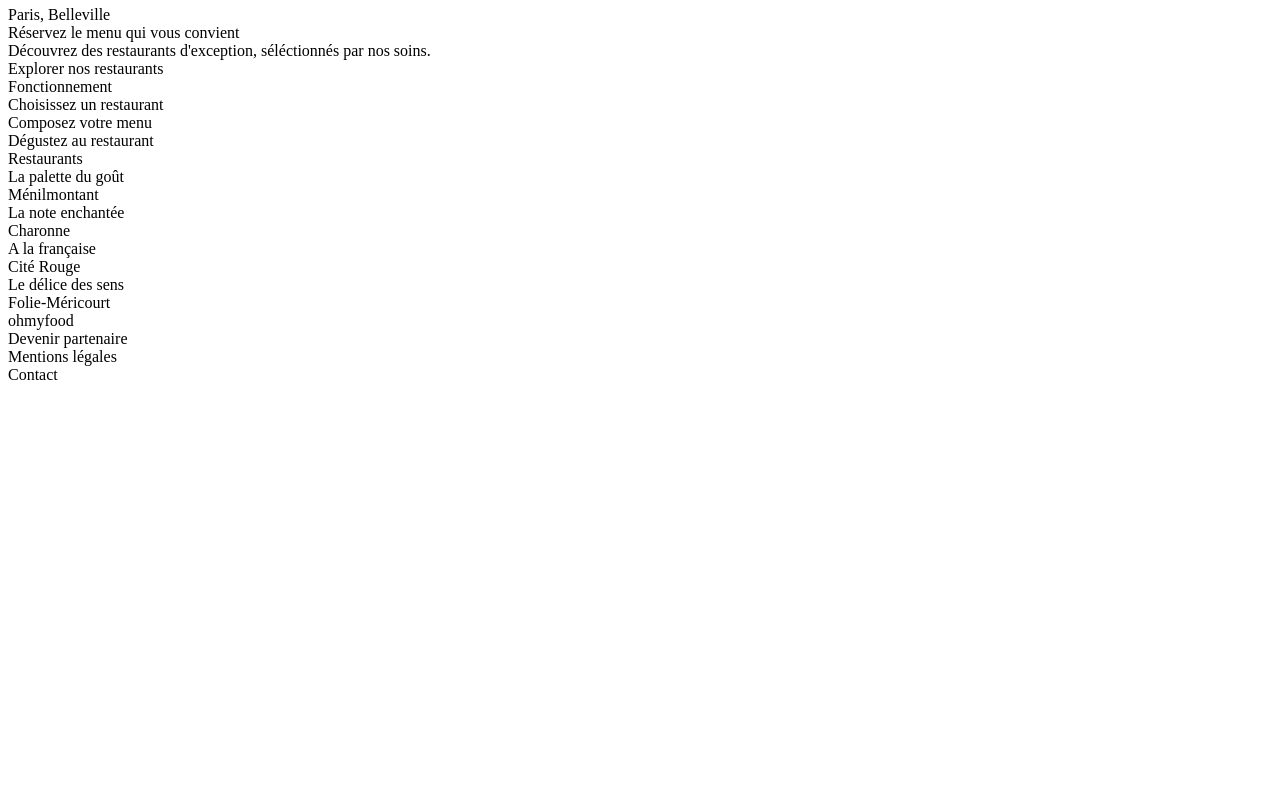
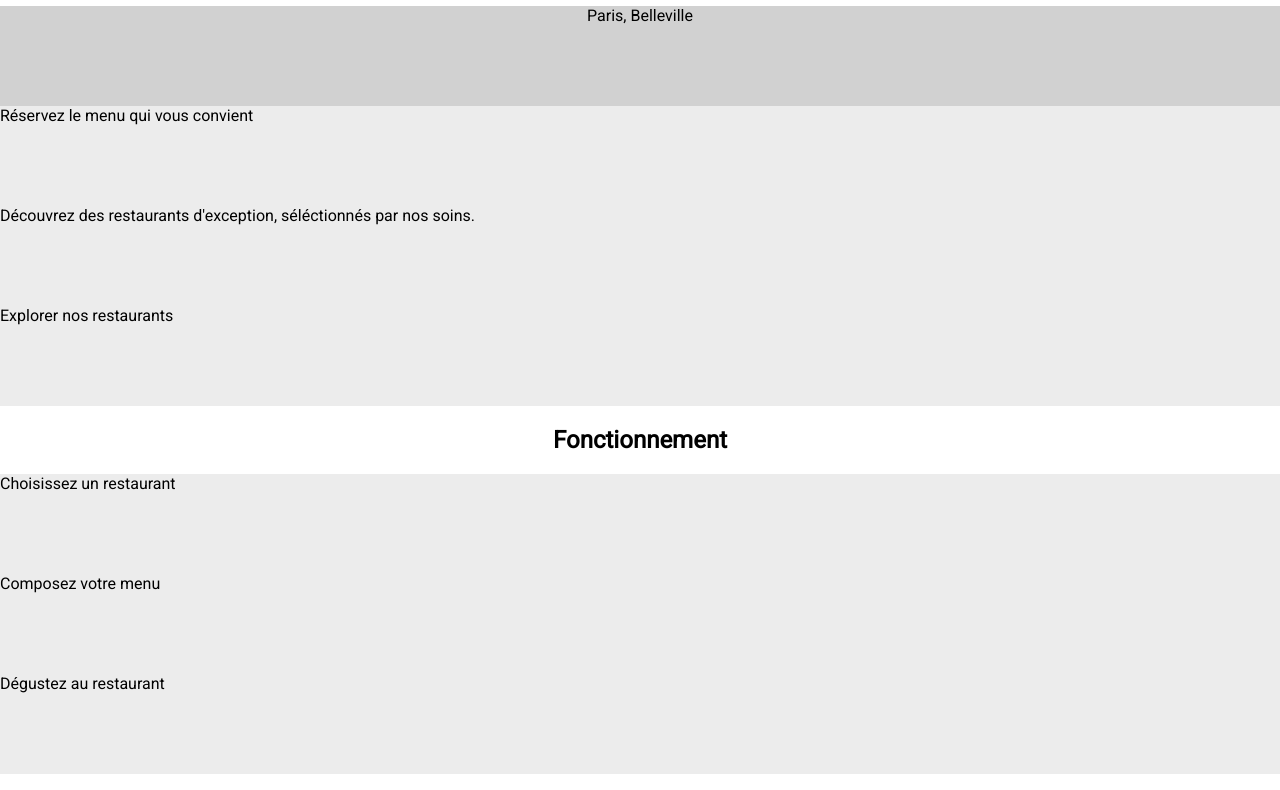
Before and after one commit to YoshiOnly/JonathanHingue_3_26-04-2021, a plain HTML site: page index.html in a window 1280 px wide. Shown: the part 84-874 px from the top of the page. Before the commit the page ends 800 px from the top, so only its background shows below. Drawn offline with Linux system fonts and the light colour scheme; files whose address does not match are found by name; a web font is replaced by a local one.

Commit message:
amélioration de la maquette

```diff
--- a/CSS/style.css
+++ b/CSS/style.css
@@ -29,4 +29,117 @@
 
 h1{
     font-family: "Shrikhand";
+    text-align: center;
 }
+
+/* body */
+
+body{
+    margin: 0px;
+}
+
+/* hearder */
+
+.location
+{
+    display: flex;
+    width: 100%;
+    height: 100px;
+    background-color: #d1d1d1;
+    justify-content: center;
+    font-family: "Roboto";
+}
+
+.reservation
+{
+    display: flex;
+    width: 100%;
+    height: 300px;
+    background-color: #ececec;
+    font-family: "Roboto";
+    justify-content: center;
+    flex-wrap: wrap;
+    font-family: "Roboto";
+}
+
+.bloc_reservation
+{
+    display: flex;
+    width: 100%;
+    height: 100px;
+}
+
+/* main */
+
+main
+{
+    font-family: "Roboto";
+}
+
+.fonctionnement
+{
+    background-color: white;
+    display: flex;
+    width: 100%;
+    height: auto;
+    align-content: space-between;
+    justify-content: center;
+    flex-wrap: wrap;
+    font-family: "Roboto";
+}
+
+.bloc_fonctionnement
+{
+    display: flex;
+    width: 100%;
+    height: 100px;
+    background-color: #ececec;
+}
+
+.restaurants
+{
+    display: flex;
+    width: 100%;
+    background-color: #ececec;
+    flex-wrap: wrap;
+    justify-content: center;
+}
+
+.bloc_restaurants
+{
+    display: flex;
+    height: 200px;
+    background-color: white;
+    flex-wrap: wrap;
+}
+
+.bloc_restaurants_txt
+{
+    display: flex;
+    width: 100%;
+}
+
+/* footer */
+
+footer
+{
+    display: flex;
+    background-color: rgb(27, 27, 27);
+    color: white;
+    width: 100%;
+    height: 300px;
+    flex-wrap: wrap;
+}
+
+.titre_footer
+{
+    font-family: "Shrikhand";
+    width: 100%;
+}
+
+.lien_footer
+{
+    display: flex;
+    width: 100%;
+    font-family: "Roboto";
+}
--- a/index.html
+++ b/index.html
@@ -8,23 +8,23 @@
     <link href="https://fonts.googleapis.com/css2?family=Roboto:wght@100;400&family=Shrikhand&display=swap" rel="stylesheet">
     <script src="https://kit.fontawesome.com/fe86d4450e.js" crossorigin="anonymous"></script>
     <link rel="stylesheet" media="screen" type="text/css" href="CSS/style.css">
-    <title>OhMyFood</title>
+    <title>ohmyfood</title>
 </head>
 
 <body>
     <header>
-        <h1>OhMyFood</h1>
+        <h1>ohmyfood</h1>
         <div class= "location">
             <div>Paris, Belleville</div>
         </div>
         <div class="reservation">
-            <div>
+            <div class="bloc_reservation">
                 Réservez le menu qui vous convient
             </div>
-            <div>
+            <div class="bloc_reservation">
                 Découvrez des restaurants d'exception, séléctionnés par nos soins.
             </div>
-            <div>
+            <div class="bloc_reservation">
                 Explorer nos restaurants
             </div>
         </div>
@@ -32,43 +32,44 @@
 
     <main>
         <div class="fonctionnement">
-            <div>Fonctionnement</div>
-            <div>
+            <h2>Fonctionnement</h2>
+            <div class="bloc_fonctionnement">
                 Choisissez un restaurant
             </div>
-            <div>
+            <div class="bloc_fonctionnement">
                 Composez votre menu
             </div>
-            <div>
+            <div class="bloc_fonctionnement">
                 Dégustez au restaurant
             </div>
         </div>
 
         <div class="Restaurants">
-            <div>Restaurants</div>
-            <div class="block_restaurants">
-                <div>La palette du goût</div>
-                <div>Ménilmontant</div>
+            <h2>Restaurants</h2>
+            <div class="bloc_restaurants">
+                <div class="bloc_restaurants_txt">La palette du goût</div>
+                <div class="bloc_restaurants_txt">Ménilmontant</div>
             </div>
-            <div class="block_restaurants">
-                <div>La note enchantée</div>
-                <div>Charonne</div>
+            <div class="bloc_restaurants">
+                <div class="bloc_restaurants_txt">La note enchantée</div>
+                <div class="bloc_restaurants_txt">Charonne</div>
             </div>
-            <div class="block_restaurants">
-                <div>A la française</div>
-                <div>Cité Rouge</div>
+            <div class="bloc_restaurants">
+                <div class="bloc_restaurants_txt">A la française</div>
+                <div class="bloc_restaurants_txt">Cité Rouge</div>
             </div>
-            <div class="block_restaurants">
-                <div>Le délice des sens</div>
-                <div>Folie-Méricourt</div>
+            <div class="bloc_restaurants">
+                <div class="bloc_restaurants_txt">Le délice des sens</div>
+                <div class="bloc_restaurants_txt">Folie-Méricourt</div>
             </div>
         </div>
     </main>
 
     <footer>
-        <div>ohmyfood</div>
-        <div>Devenir partenaire</div>
-        <div>Mentions légales</div>
-        <div>Contact</div>
+        <div class="titre_footer">ohmyfood</div>
+        <div class="lien_footer">Proposez un restaurant</div>
+        <div class="lien_footer">Devenir partenaire</div>
+        <div class="lien_footer">Mentions légales</div>
+        <div class="lien_footer">Contact</div>
     </footer>
 </body>
```
